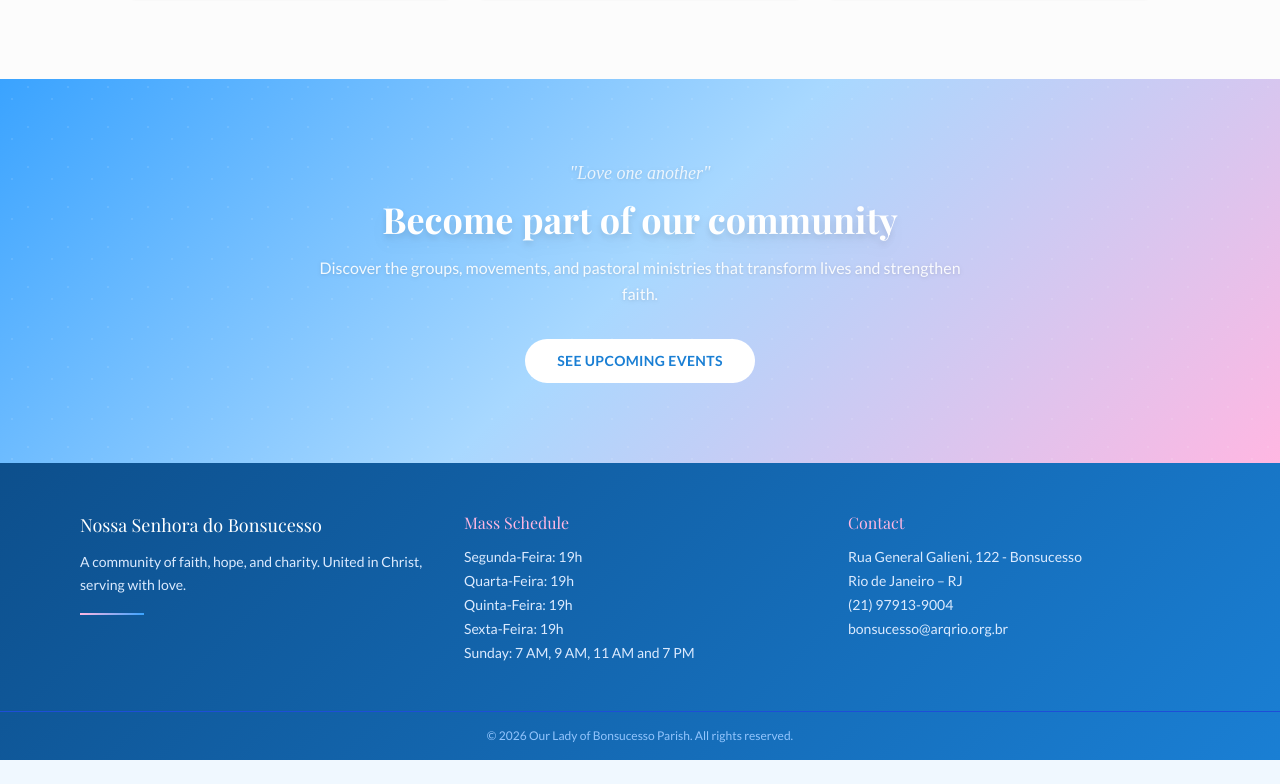
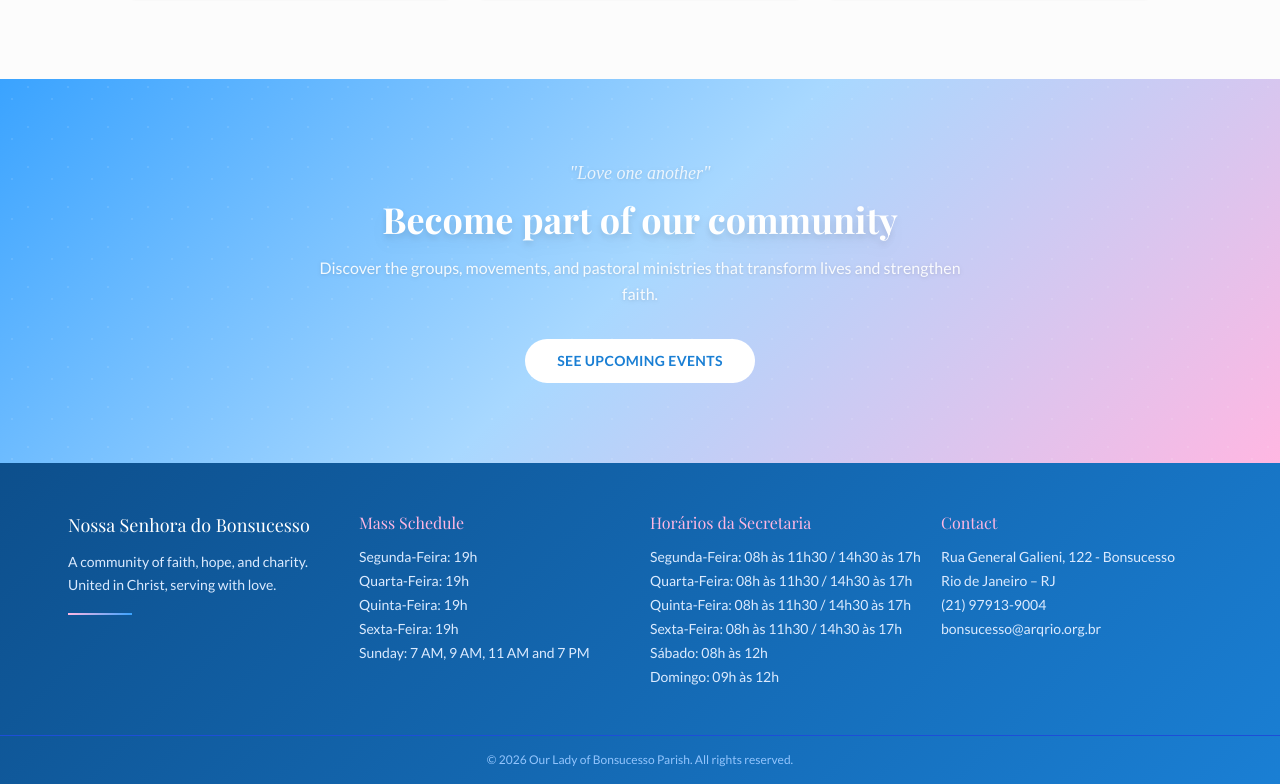
Before and after one commit to abreuandre/projeto-pnsb, a React (Vite) app: page / in a window 1280 px wide. Shown: the part 2945-3729 px from the top of the page. Before the commit the page ends 3705 px from the top, so only its background shows below. Built offline with nearby package versions, Linux system fonts and the light colour scheme; a web font is replaced by a local one.

Commit message:
Adicionado no footer os dias e horários de funcionamento da secretaria.

```diff
--- a/src/components/Layout.tsx
+++ b/src/components/Layout.tsx
@@ -225,7 +225,7 @@ export default function Layout() {
         className="text-white font-body"
         style={{ background: "linear-gradient(135deg, #0d4f8c, #1a7fd4)" }}
       >
-        <div className="max-w-6xl mx-auto px-4 py-12 grid grid-cols-1 md:grid-cols-3 gap-8">
+        <div className="max-w-6xl mx-auto px-1 py-12 grid grid-cols-1 md:grid-cols-4 gap-5">
           <div>
             <h3 className="font-serif text-white text-lg mb-3">
               Nossa Senhora do Bonsucesso
@@ -258,6 +258,22 @@ export default function Layout() {
               className="font-serif mb-3 text-base"
               style={{ color: "#FFB7E2" }}
             >
+              {t("footer.administrativeOfficeHourTitle")}
+            </h4>
+            <ul className="text-sm space-y-1 text-blue-100">
+              <li>{t("footer.administrativeOfficeMonday")}</li>
+              <li>{t("footer.administrativeOfficeWednesday")}</li>
+              <li>{t("footer.administrativeOfficeThursday")}</li>
+              <li>{t("footer.administrativeOfficeFriday")}</li>
+              <li>{t("footer.administrativeOfficeSaturday")}</li>
+              <li>{t("footer.administrativeOfficeSunday")}</li>
+            </ul>
+          </div>
+          <div>
+            <h4
+              className="font-serif mb-3 text-base"
+              style={{ color: "#FFB7E2" }}
+            >
               {t("footer.contactTitle")}
             </h4>
             <ul className="text-sm space-y-1 text-blue-100">
--- a/src/i18n/locales/pt/translation.json
+++ b/src/i18n/locales/pt/translation.json
@@ -18,7 +18,14 @@
     "massThursday": "Quinta-Feira: 19h",
     "massFriday": "Sexta-Feira: 19h",
     "massSunday": "Domingo: 08h, 09h30, 11h e 18h",
-    "contactTitle": "Contato",
+    "administrativeOfficeHourTitle":"Horários da Secretaria",
+    "administrativeOfficeMonday": "Segunda-Feira: 08h às 11h30 / 14h30 às 17h",
+    "administrativeOfficeWednesday": "Quarta-Feira: 08h às 11h30 / 14h30 às 17h",
+    "administrativeOfficeThursday": "Quinta-Feira: 08h às 11h30 / 14h30 às 17h",
+    "administrativeOfficeFriday": "Sexta-Feira: 08h às 11h30 / 14h30 às 17h",
+    "administrativeOfficeSaturday": "Sábado: 08h às 12h",
+    "administrativeOfficeSunday": "Domingo: 09h às 12h",
+    "contactTitle": "Endereço e Contato",
     "copyright": "Paróquia Nossa Senhora do Bonsucesso. Todos os direitos reservados."
   },
   "timeline": {
@@ -28,7 +35,7 @@
     },
     "1929": {
       "title": "Construção do templo Sagrado",
-      "description": "O primeiro culto religioso foi celebrado em 16 de julho de 1930, pelo Pe. Henrique Magalhães, quando era pároco o Pe. Aramis Serpa. Para a construção da Igreja, foram feitas várias campanhas de arrecadação. A comunidade conseguiu arrecadar fundos para a construção através de quermesses, pedidos e festas para a Padroeira."
+      "description": "O templo foi elevado à categoria de Igreja Matriz com a criação da Paróquia de Nossa Senhora do Bonsucesso, mesmo antes da construção da atual Igreja, que tem capacidade para 360 fiéis. Como programa social há o dia do Café dos Pobres, distribuição de cestas básicas para as famílias cadastradas. O primeiro culto religioso foi celebrado em 16 de julho de 1930, pelo Pe. Henrique Magalhães, quando era pároco o Pe. Aramis Serpa. Para a construção da Igreja, foram feitas várias campanhas de arrecadação. A comunidade conseguiu arrecadar fundos para a construção através de quermesses, pedidos e festas para a Padroeira."
     },
     "1972": {
       "title": "Elevação à Paróquia",
@@ -98,10 +105,11 @@
       "category": "Círculos",
       "summary": "Venha se aprofundar na Sagrada Escritura",
       "content": [
-        "Texto1.",
-        "Texto2.",
-        "Texto3.",
-        "Texto4."
+        "O Círculo Bíblico é um momento de encontro, oração e aprofundamento na Palavra de Deus, destinado a todos os fiéis que desejam conhecer mais profundamente as Sagradas Escrituras e fortalecer sua caminhada de fé à luz do Evangelho.",
+        "Por meio da leitura orante da Bíblia, da reflexão em comunidade e da partilha das experiências de vida, os participantes são convidados a compreender melhor a mensagem de Cristo, permitindo que a Palavra ilumine o cotidiano, fortaleça a comunhão fraterna e inspire o compromisso com a missão da Igreja.",
+        "Mais do que um estudo bíblico, o Círculo Bíblico constitui um espaço de formação espiritual, crescimento pessoal e vivência comunitária, onde cada encontro favorece o diálogo, a escuta e o fortalecimento da fé, sempre em sintonia com os ensinamentos da Igreja Católica.",
+        "Os encontros acontecem quinzenalmente, às terças-feiras, às 19h30, no Salão Paroquial da Paróquia Nossa Senhora do Bonsucesso. Toda a comunidade é convidada a participar, independentemente do nível de conhecimento bíblico, pois este é um espaço aberto para acolher todos aqueles que desejam crescer na intimidade com Deus por meio de Sua Palavra.",
+        "Tua palavra é lâmpada para os meus pés e luz para o meu caminho. (Sl 119,105)"
       ]
     },
     "confissao": {
@@ -110,10 +118,11 @@
       "category": "Confissões",
       "summary": "Atendimento de confissões",
       "content": [
-        "Texto1.",
-        "Texto2.",
-        "Texto3.",
-        "Texto4."
+        "O Sacramento da Penitência e da Reconciliação, também conhecido como Confissão, é um precioso dom da misericórdia de Deus, por meio do qual os fiéis são convidados a experimentar o perdão dos pecados, restaurar a comunhão com o Senhor e fortalecer sua caminhada de fé.",
+        "Na Confissão, o cristão encontra um espaço de acolhimento, conversão e renovação espiritual, recebendo, pela ação do sacerdote, a absolvição sacramental e a graça necessária para perseverar na vida cristã. Este sacramento constitui um caminho privilegiado para a reconciliação com Deus, com a Igreja e consigo mesmo.",
+        "Na Paróquia Nossa Senhora do Bonsucesso, o atendimento para Confissões é realizado mediante agendamento prévio, a fim de proporcionar um momento de escuta, oração e celebração do sacramento com a devida atenção pastoral.",
+        "Para realizar o agendamento ou obter mais informações, entre em contato pelo telefone / WhatsApp (21) 97913-9004. A secretaria paroquial terá a alegria em orientá-lo sobre os horários disponíveis e demais esclarecimentos necessários.",
+        "Se confessarmos os nossos pecados, Deus é fiel e justo para nos perdoar os pecados e nos purificar de toda injustiça. (1Jo 1,9)"
       ]
     }
   },
```
